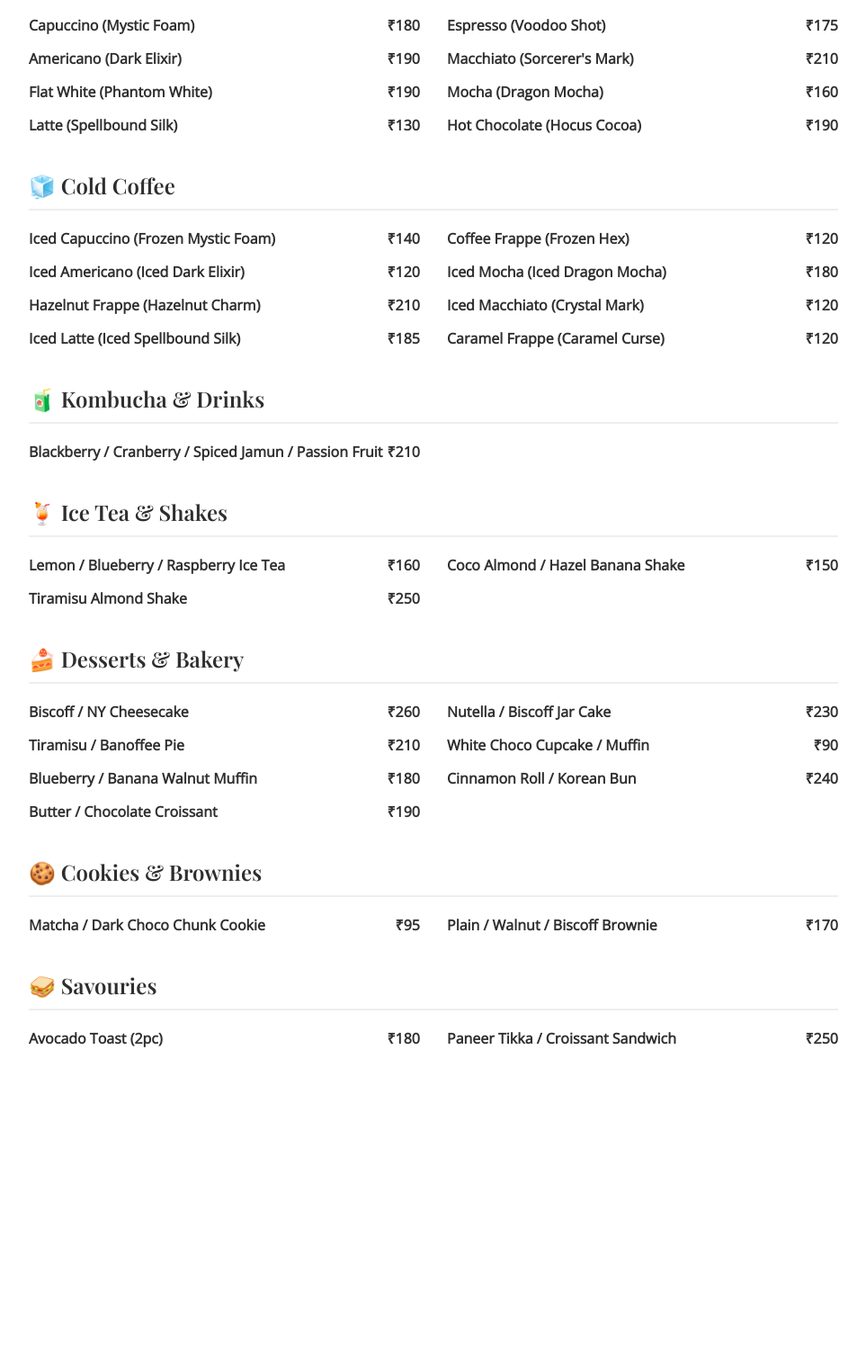
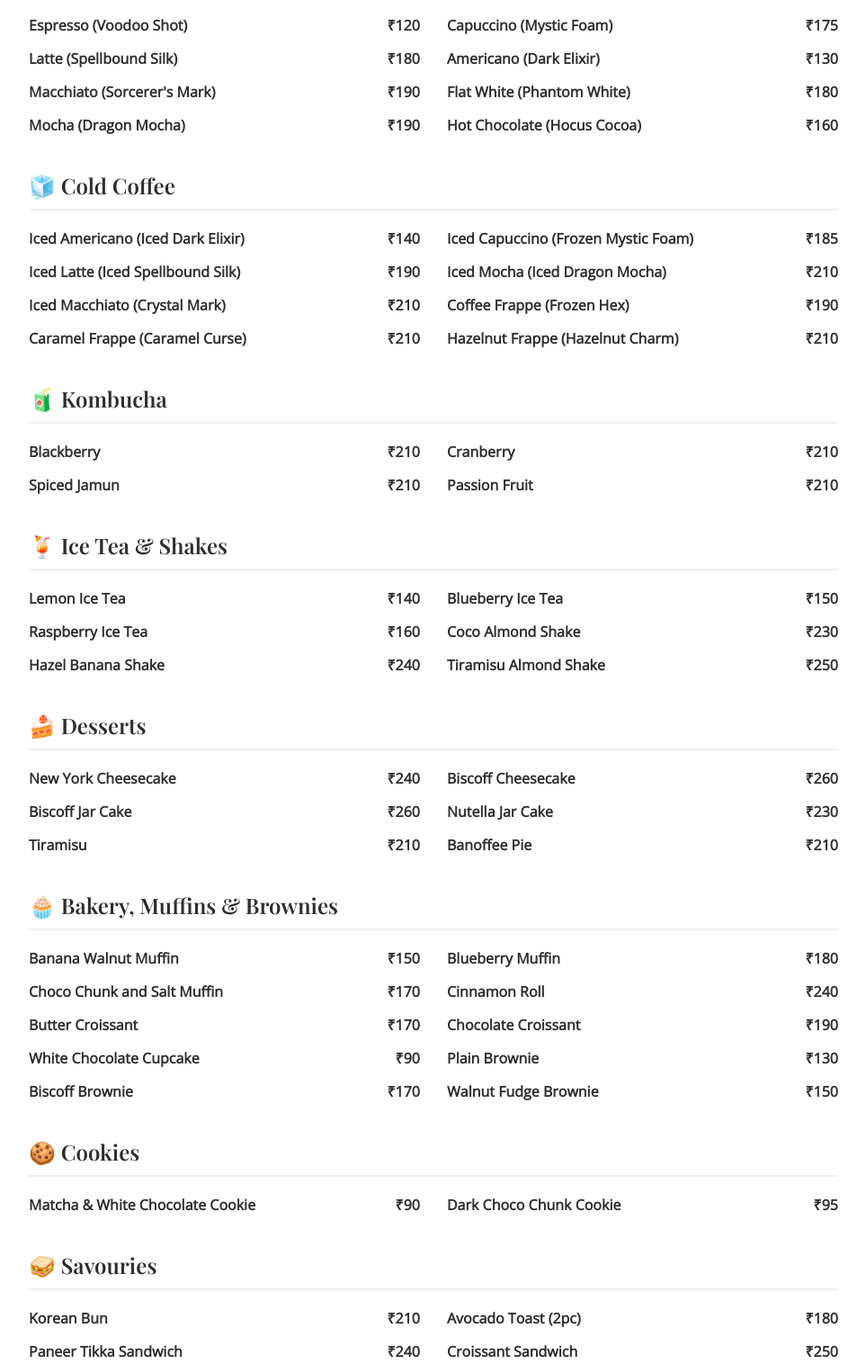
Before and after one commit to Coffee-Voodoo/coffee-voodoo-menu, a plain HTML site: page index.html in a window 1280 px wide. Shown: the part 306-1822 px from the top of the page at 90% size, without its empty margins (158-1121 px from the left). Before the commit the page ends 1511 px from the top, so only its background shows below. Drawn offline with nearby package versions, Linux system fonts and the light colour scheme.

Commit message:
Add files via upload

```diff
--- a/index.html
+++ b/index.html
@@ -60,61 +60,82 @@
 
     <h2>☕ Coffee</h2>
     <div class="menu-grid">
-      <div class="item"><div class="name">Capuccino (Mystic Foam)</div><div class="price">₹180</div></div>
-      <div class="item"><div class="name">Espresso (Voodoo Shot)</div><div class="price">₹175</div></div>
-      <div class="item"><div class="name">Americano (Dark Elixir)</div><div class="price">₹190</div></div>
-      <div class="item"><div class="name">Macchiato (Sorcerer's Mark)</div><div class="price">₹210</div></div>
-      <div class="item"><div class="name">Flat White (Phantom White)</div><div class="price">₹190</div></div>
-      <div class="item"><div class="name">Mocha (Dragon Mocha)</div><div class="price">₹160</div></div>
-      <div class="item"><div class="name">Latte (Spellbound Silk)</div><div class="price">₹130</div></div>
-      <div class="item"><div class="name">Hot Chocolate (Hocus Cocoa)</div><div class="price">₹190</div></div>
+      <div class="item"><div class="name">Espresso (Voodoo Shot)</div><div class="price">₹120</div></div>
+      <div class="item"><div class="name">Capuccino (Mystic Foam)</div><div class="price">₹175</div></div>
+      <div class="item"><div class="name">Latte (Spellbound Silk)</div><div class="price">₹180</div></div>
+      <div class="item"><div class="name">Americano (Dark Elixir)</div><div class="price">₹130</div></div>
+      <div class="item"><div class="name">Macchiato (Sorcerer's Mark)</div><div class="price">₹190</div></div>
+      <div class="item"><div class="name">Flat White (Phantom White)</div><div class="price">₹180</div></div>
+      <div class="item"><div class="name">Mocha (Dragon Mocha)</div><div class="price">₹190</div></div>
+      <div class="item"><div class="name">Hot Chocolate (Hocus Cocoa)</div><div class="price">₹160</div></div>
     </div>
 
     <h2>🧊 Cold Coffee</h2>
     <div class="menu-grid">
-      <div class="item"><div class="name">Iced Capuccino (Frozen Mystic Foam)</div><div class="price">₹140</div></div>
-      <div class="item"><div class="name">Coffee Frappe (Frozen Hex)</div><div class="price">₹120</div></div>
-      <div class="item"><div class="name">Iced Americano (Iced Dark Elixir)</div><div class="price">₹120</div></div>
-      <div class="item"><div class="name">Iced Mocha (Iced Dragon Mocha)</div><div class="price">₹180</div></div>
+      <div class="item"><div class="name">Iced Americano (Iced Dark Elixir)</div><div class="price">₹140</div></div>
+      <div class="item"><div class="name">Iced Capuccino (Frozen Mystic Foam)</div><div class="price">₹185</div></div>
+      <div class="item"><div class="name">Iced Latte (Iced Spellbound Silk)</div><div class="price">₹190</div></div>
+      <div class="item"><div class="name">Iced Mocha (Iced Dragon Mocha)</div><div class="price">₹210</div></div>
+      <div class="item"><div class="name">Iced Macchiato (Crystal Mark)</div><div class="price">₹210</div></div>
+      <div class="item"><div class="name">Coffee Frappe (Frozen Hex)</div><div class="price">₹190</div></div>
+      <div class="item"><div class="name">Caramel Frappe (Caramel Curse)</div><div class="price">₹210</div></div>
       <div class="item"><div class="name">Hazelnut Frappe (Hazelnut Charm)</div><div class="price">₹210</div></div>
-      <div class="item"><div class="name">Iced Macchiato (Crystal Mark)</div><div class="price">₹120</div></div>
-      <div class="item"><div class="name">Iced Latte (Iced Spellbound Silk)</div><div class="price">₹185</div></div>
-      <div class="item"><div class="name">Caramel Frappe (Caramel Curse)</div><div class="price">₹120</div></div>
     </div>
 
-    <h2>🧃 Kombucha & Drinks</h2>
+    <h2>🧃 Kombucha</h2>
     <div class="menu-grid">
-      <div class="item"><div class="name">Blackberry / Cranberry / Spiced Jamun / Passion Fruit</div><div class="price">₹210</div></div>
+      <div class="item"><div class="name">Blackberry</div><div class="price">₹210</div></div>
+      <div class="item"><div class="name">Cranberry</div><div class="price">₹210</div></div>
+      <div class="item"><div class="name">Spiced Jamun</div><div class="price">₹210</div></div>
+      <div class="item"><div class="name">Passion Fruit</div><div class="price">₹210</div></div>
     </div>
 
     <h2>🍹 Ice Tea & Shakes</h2>
     <div class="menu-grid">
-      <div class="item"><div class="name">Lemon / Blueberry / Raspberry Ice Tea</div><div class="price">₹160</div></div>
-      <div class="item"><div class="name">Coco Almond / Hazel Banana Shake</div><div class="price">₹150</div></div>
+      <div class="item"><div class="name">Lemon Ice Tea</div><div class="price">₹140</div></div>
+      <div class="item"><div class="name">Blueberry Ice Tea</div><div class="price">₹150</div></div>
+      <div class="item"><div class="name">Raspberry Ice Tea</div><div class="price">₹160</div></div>
+      <div class="item"><div class="name">Coco Almond Shake</div><div class="price">₹230</div></div>
+      <div class="item"><div class="name">Hazel Banana Shake</div><div class="price">₹240</div></div>
       <div class="item"><div class="name">Tiramisu Almond Shake</div><div class="price">₹250</div></div>
     </div>
 
-    <h2>🍰 Desserts & Bakery</h2>
+    <h2>🍰 Desserts</h2>
     <div class="menu-grid">
-      <div class="item"><div class="name">Biscoff / NY Cheesecake</div><div class="price">₹260</div></div>
-      <div class="item"><div class="name">Nutella / Biscoff Jar Cake</div><div class="price">₹230</div></div>
-      <div class="item"><div class="name">Tiramisu / Banoffee Pie</div><div class="price">₹210</div></div>
-      <div class="item"><div class="name">White Choco Cupcake / Muffin</div><div class="price">₹90</div></div>
-      <div class="item"><div class="name">Blueberry / Banana Walnut Muffin</div><div class="price">₹180</div></div>
-      <div class="item"><div class="name">Cinnamon Roll / Korean Bun</div><div class="price">₹240</div></div>
-      <div class="item"><div class="name">Butter / Chocolate Croissant</div><div class="price">₹190</div></div>
+      <div class="item"><div class="name">New York Cheesecake</div><div class="price">₹240</div></div>
+      <div class="item"><div class="name">Biscoff Cheesecake</div><div class="price">₹260</div></div>
+      <div class="item"><div class="name">Biscoff Jar Cake</div><div class="price">₹260</div></div>
+      <div class="item"><div class="name">Nutella Jar Cake</div><div class="price">₹230</div></div>
+      <div class="item"><div class="name">Tiramisu</div><div class="price">₹210</div></div>
+      <div class="item"><div class="name">Banoffee Pie</div><div class="price">₹210</div></div>
     </div>
 
-    <h2>🍪 Cookies & Brownies</h2>
+    <h2>🧁 Bakery, Muffins & Brownies</h2>
     <div class="menu-grid">
-      <div class="item"><div class="name">Matcha / Dark Choco Chunk Cookie</div><div class="price">₹95</div></div>
-      <div class="item"><div class="name">Plain / Walnut / Biscoff Brownie</div><div class="price">₹170</div></div>
+      <div class="item"><div class="name">Banana Walnut Muffin</div><div class="price">₹150</div></div>
+      <div class="item"><div class="name">Blueberry Muffin</div><div class="price">₹180</div></div>
+      <div class="item"><div class="name">Choco Chunk and Salt Muffin</div><div class="price">₹170</div></div>
+      <div class="item"><div class="name">Cinnamon Roll</div><div class="price">₹240</div></div>
+      <div class="item"><div class="name">Butter Croissant</div><div class="price">₹170</div></div>
+      <div class="item"><div class="name">Chocolate Croissant</div><div class="price">₹190</div></div>
+      <div class="item"><div class="name">White Chocolate Cupcake</div><div class="price">₹90</div></div>
+      <div class="item"><div class="name">Plain Brownie</div><div class="price">₹130</div></div>
+      <div class="item"><div class="name">Biscoff Brownie</div><div class="price">₹170</div></div>
+      <div class="item"><div class="name">Walnut Fudge Brownie</div><div class="price">₹150</div></div>
+    </div>
+
+    <h2>🍪 Cookies</h2>
+    <div class="menu-grid">
+      <div class="item"><div class="name">Matcha & White Chocolate Cookie</div><div class="price">₹90</div></div>
+      <div class="item"><div class="name">Dark Choco Chunk Cookie</div><div class="price">₹95</div></div>
     </div>
 
     <h2>🥪 Savouries</h2>
     <div class="menu-grid">
+      <div class="item"><div class="name">Korean Bun</div><div class="price">₹210</div></div>
       <div class="item"><div class="name">Avocado Toast (2pc)</div><div class="price">₹180</div></div>
-      <div class="item"><div class="name">Paneer Tikka / Croissant Sandwich</div><div class="price">₹250</div></div>
+      <div class="item"><div class="name">Paneer Tikka Sandwich</div><div class="price">₹240</div></div>
+      <div class="item"><div class="name">Croissant Sandwich</div><div class="price">₹250</div></div>
     </div>
   </div>
 </body>
```
